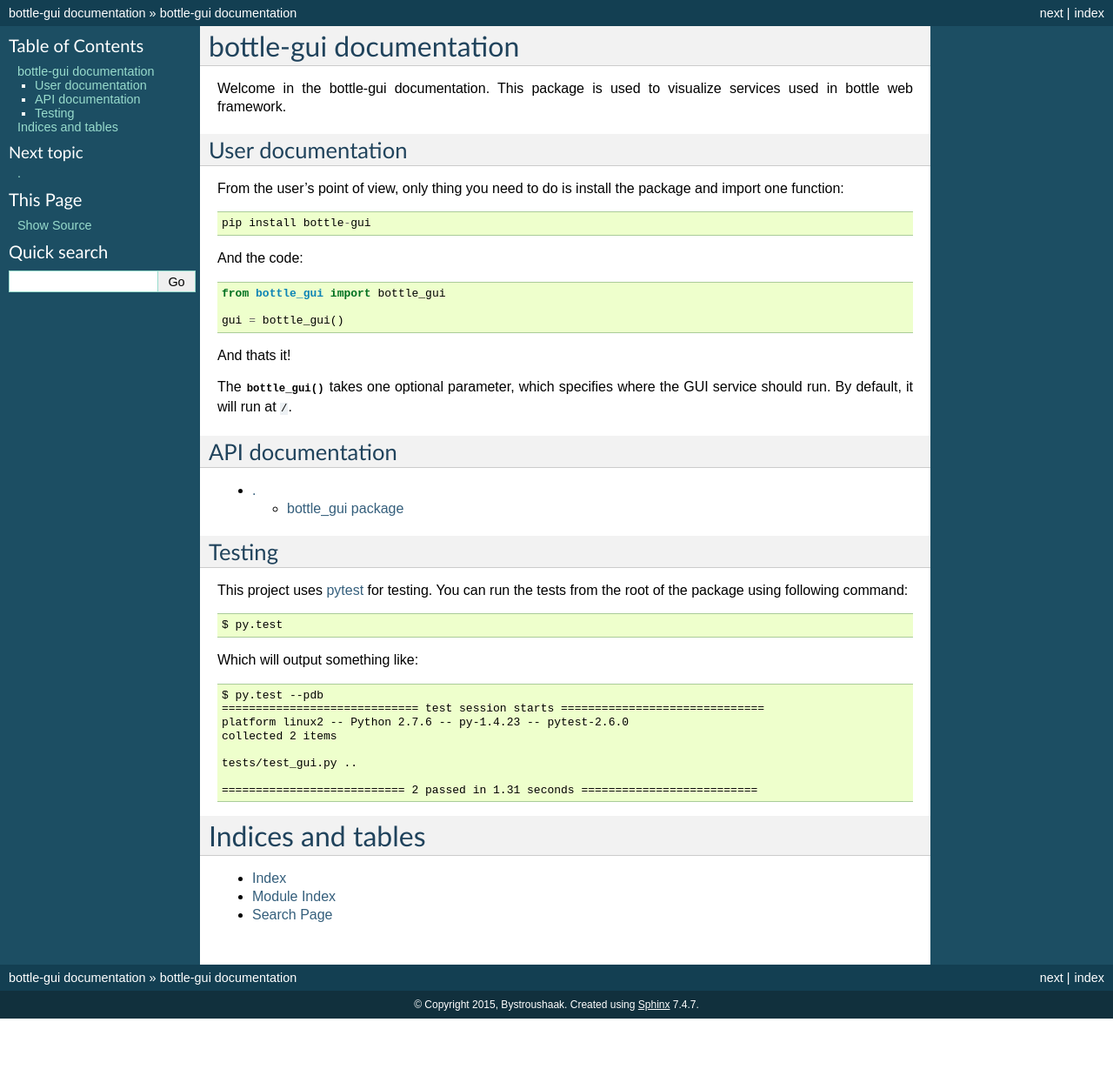
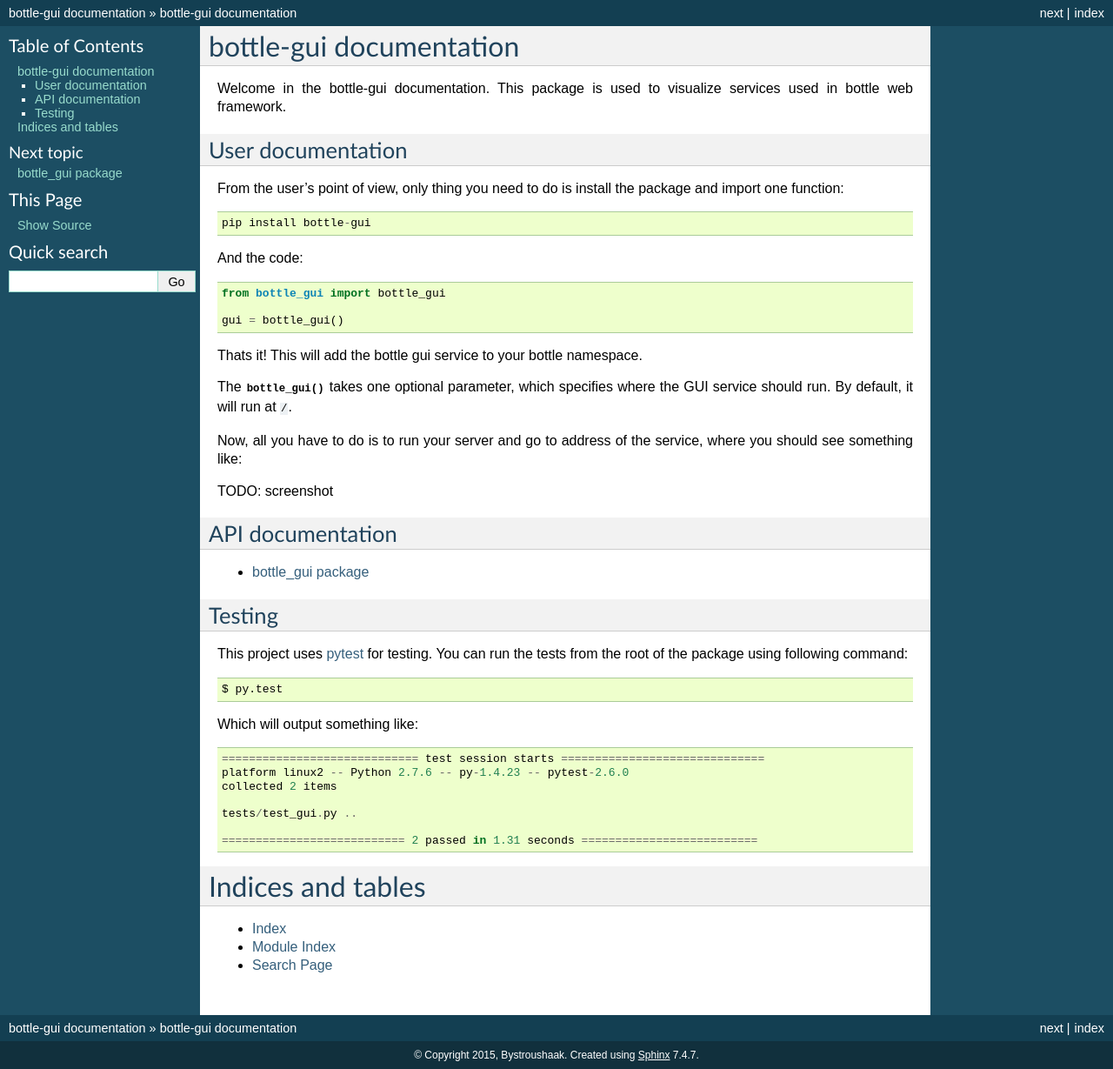
Before and after one commit to Bystroushaak/bottle-gui, a Sphinx documentation site: the page built from docs/index.rst, in a window 1280 px wide. Shown: the whole page at 87% size. Built offline with Sphinx 7.4.7, drawn with Linux system fonts in a browser that asks for light colours; pages that are not in the unit, such as notebooks, are missing from menus; the version number could not be read and is left out; before the commit the page ends 1171 px from its top, so only the background shows below that.

Commit message:
Documentation updated.

```diff
--- a/docs/index.rst
+++ b/docs/index.rst
@@ -19,10 +19,16 @@
 
     gui = bottle_gui()
 
-And thats it!
+Thats it! This will add the bottle gui service to your bottle namespace.
 
 The :func:`bottle_gui` takes one optional parameter, which specifies where the
 GUI service should run. By default, it will run at ``/``.
+
+Now, all you have to do is to run your server and go to address of the service,
+where you should see something like:
+
+
+TODO: screenshot
 
 
 API documentation
@@ -31,7 +37,7 @@
 .. toctree::
     :maxdepth: 2
 
-    api/modules
+    api/bottle_gui
 
 
 Testing
@@ -43,7 +49,6 @@
 
 Which will output something like::
 
-    $ py.test --pdb
     ============================= test session starts ==============================
     platform linux2 -- Python 2.7.6 -- py-1.4.23 -- pytest-2.6.0
     collected 2 items
```
Also changed, not shown: docs/api/bottle_gui.bottle_gui.rst (deleted, +0 -7 lines), docs/api/bottle_gui.rst (+0 -17 lines), docs/api/modules.rst (deleted, +0 -7 lines).
